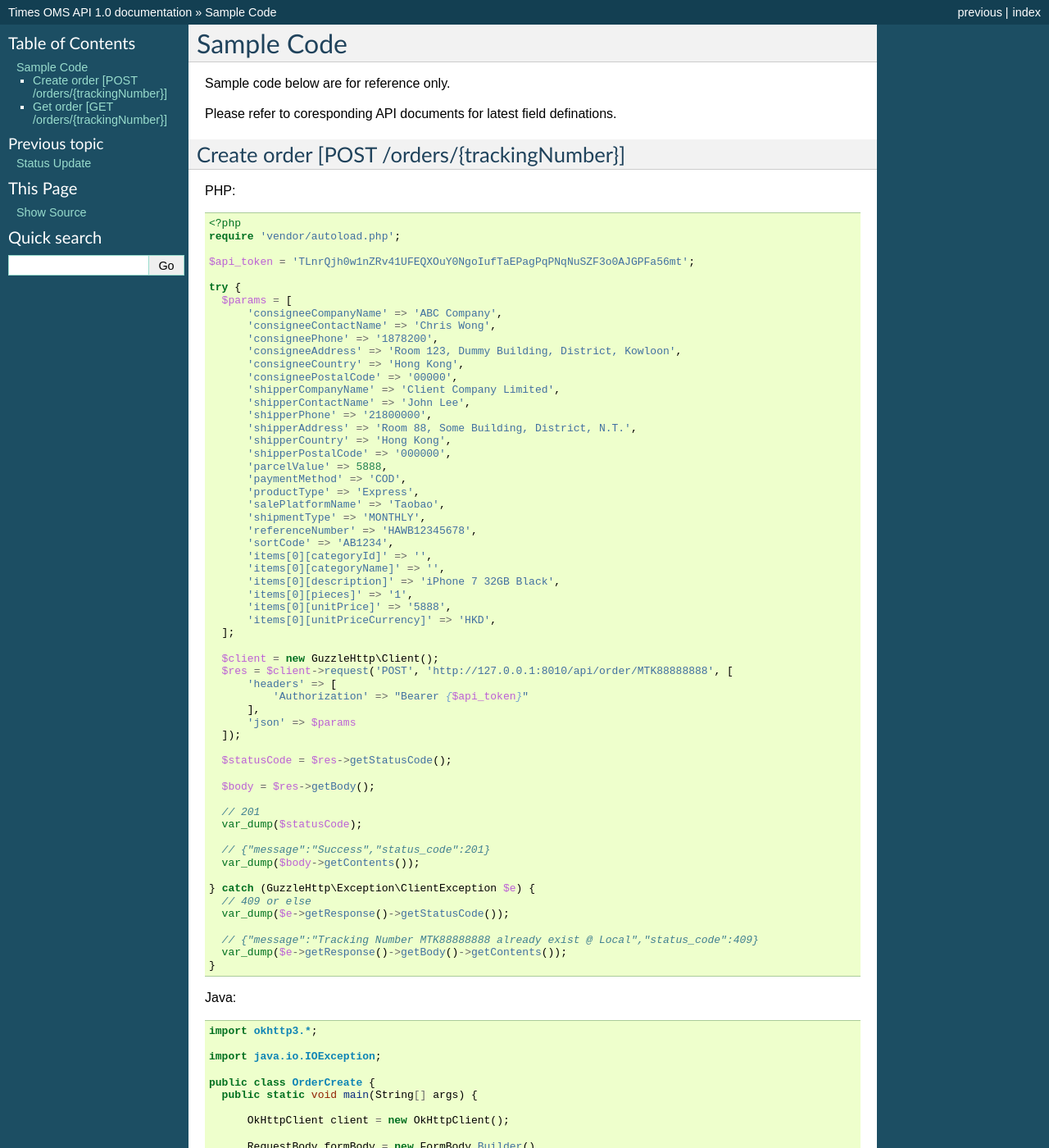
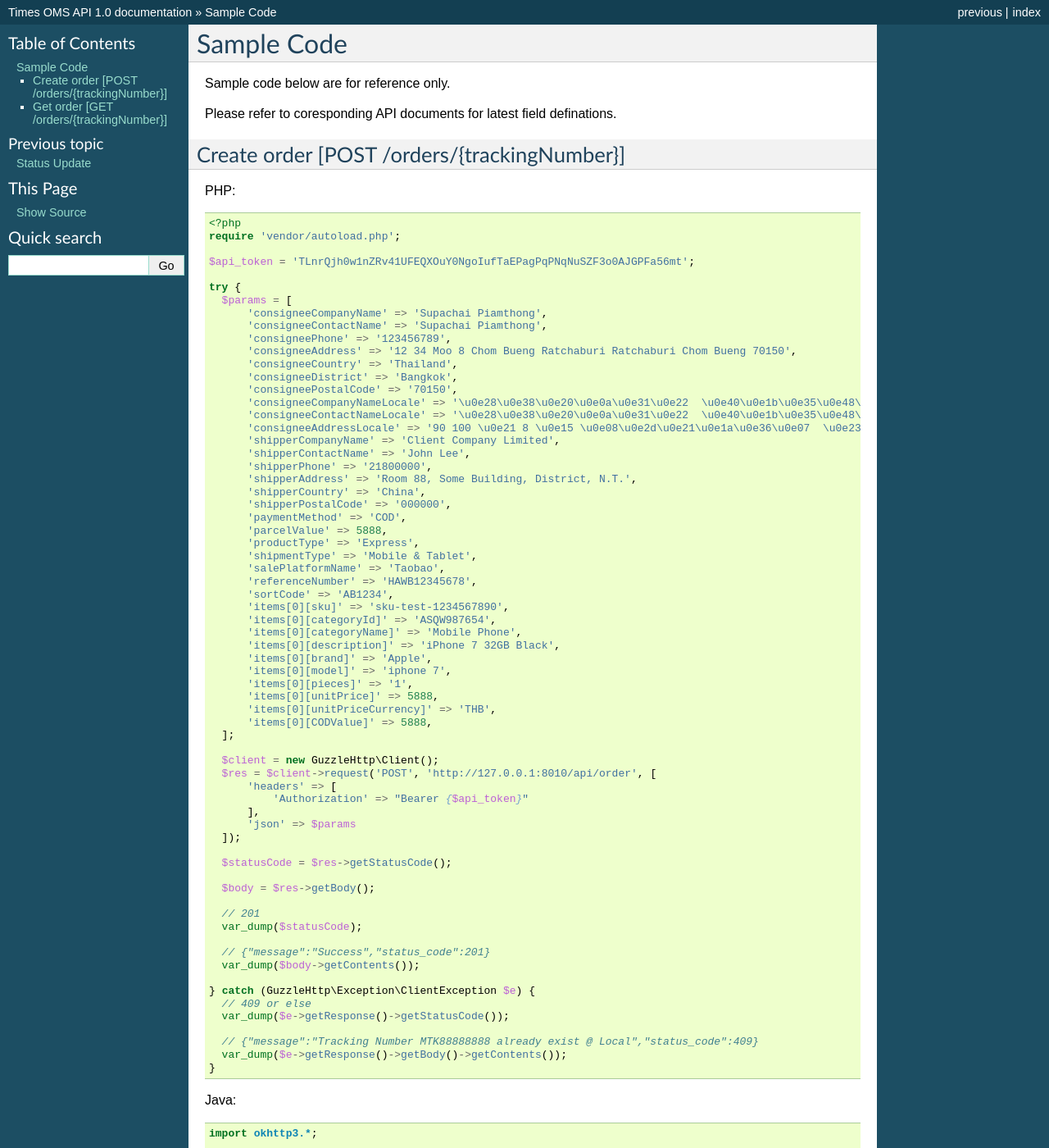
Before and after one commit to timeslogistics/times-oms-api-docs, a Sphinx documentation site: the page built from docs/sample_code.rst, in a window 1280 px wide and 1400 px high. Shown: the whole window at 82% size. Built offline with Sphinx 7.4.7, drawn with Linux system fonts in a browser that asks for light colours.

Commit message:
Update sample_code.rst

```diff
--- a/docs/sample_code.rst
+++ b/docs/sample_code.rst
@@ -19,35 +19,43 @@ PHP:
 
   try {
     $params = [
-        'consigneeCompanyName' => 'ABC Company',
-        'consigneeContactName' => 'Chris Wong',
-        'consigneePhone' => '1878200',
-        'consigneeAddress' => 'Room 123, Dummy Building, District, Kowloon',
-        'consigneeCountry' => 'Hong Kong',
-        'consigneePostalCode' => '00000',
+        'consigneeCompanyName' => 'Supachai Piamthong',
+        'consigneeContactName' => 'Supachai Piamthong',
+        'consigneePhone' => '123456789',
+        'consigneeAddress' => '12 34 Moo 8 Chom Bueng Ratchaburi Ratchaburi Chom Bueng 70150',
+        'consigneeCountry' => 'Thailand',
+        'consigneeDistrict' => 'Bangkok',
+        'consigneePostalCode' => '70150',
+        'consigneeCompanyNameLocale' => '\u0e28\u0e38\u0e20\u0e0a\u0e31\u0e22  \u0e40\u0e1b\u0e35\u0e48\u0e22\u0e21\u0e17\u0e2d\u0e07',
+        'consigneeContactNameLocale' => '\u0e28\u0e38\u0e20\u0e0a\u0e31\u0e22  \u0e40\u0e1b\u0e35\u0e48\u0e22\u0e21\u0e17\u0e2d\u0e07',
+        'consigneeAddressLocale' => '90 100 \u0e21 8 \u0e15 \u0e08\u0e2d\u0e21\u0e1a\u0e36\u0e07  \u0e23\u0e32\u0e0a\u0e1a\u0e38\u0e23\u0e35  Ratchaburi \u0e08\u0e2d\u0e21\u0e1a\u0e36\u0e07  Chom Bueng 70150',
         'shipperCompanyName' => 'Client Company Limited',
         'shipperContactName' => 'John Lee',
         'shipperPhone' => '21800000',
         'shipperAddress' => 'Room 88, Some Building, District, N.T.',
-        'shipperCountry' => 'Hong Kong',
+        'shipperCountry' => 'China',
         'shipperPostalCode' => '000000',
+        'paymentMethod' => 'COD',
         'parcelValue' => 5888,
-        'paymentMethod' => 'COD',
         'productType' => 'Express',
+        'shipmentType' => 'Mobile & Tablet',
         'salePlatformName' => 'Taobao',
-        'shipmentType' => 'MONTHLY',
         'referenceNumber' => 'HAWB12345678',
         'sortCode' => 'AB1234',
-        'items[0][categoryId]' => '',
-        'items[0][categoryName]' => '',
+        'items[0][sku]' => 'sku-test-1234567890',
+        'items[0][categoryId]' => 'ASQW987654',
+        'items[0][categoryName]' => 'Mobile Phone',
         'items[0][description]' => 'iPhone 7 32GB Black',
+        'items[0][brand]' => 'Apple',
+        'items[0][model]' => 'iphone 7',
         'items[0][pieces]' => '1',
-        'items[0][unitPrice]' => '5888',
-        'items[0][unitPriceCurrency]' => 'HKD',
+        'items[0][unitPrice]' => 5888,
+        'items[0][unitPriceCurrency]' => 'THB',
+        'items[0][CODValue]' => 5888,
     ];
 
     $client = new GuzzleHttp\Client();
-    $res = $client->request('POST', 'http://127.0.0.1:8010/api/order/MTK88888888', [
+    $res = $client->request('POST', 'http://127.0.0.1:8010/api/order', [
         'headers' => [
             'Authorization' => "Bearer {$api_token}"
         ],
```
